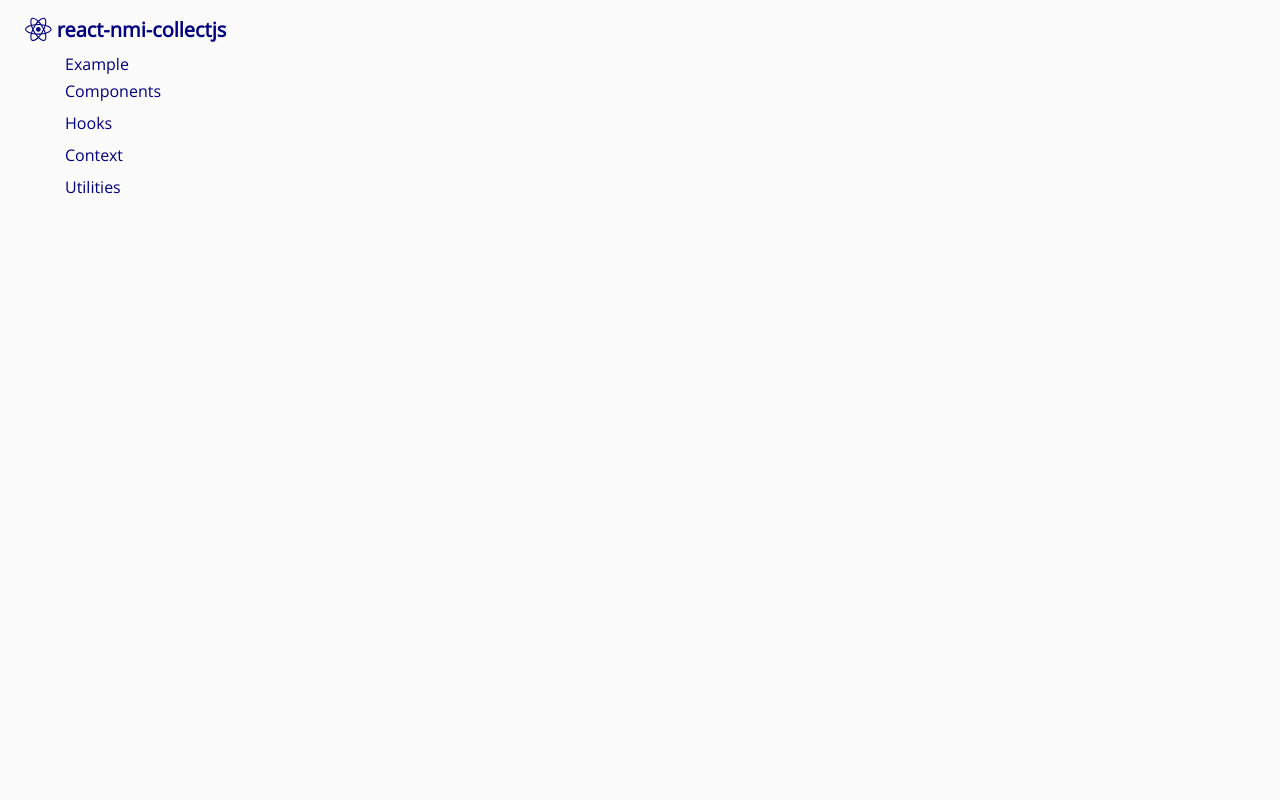
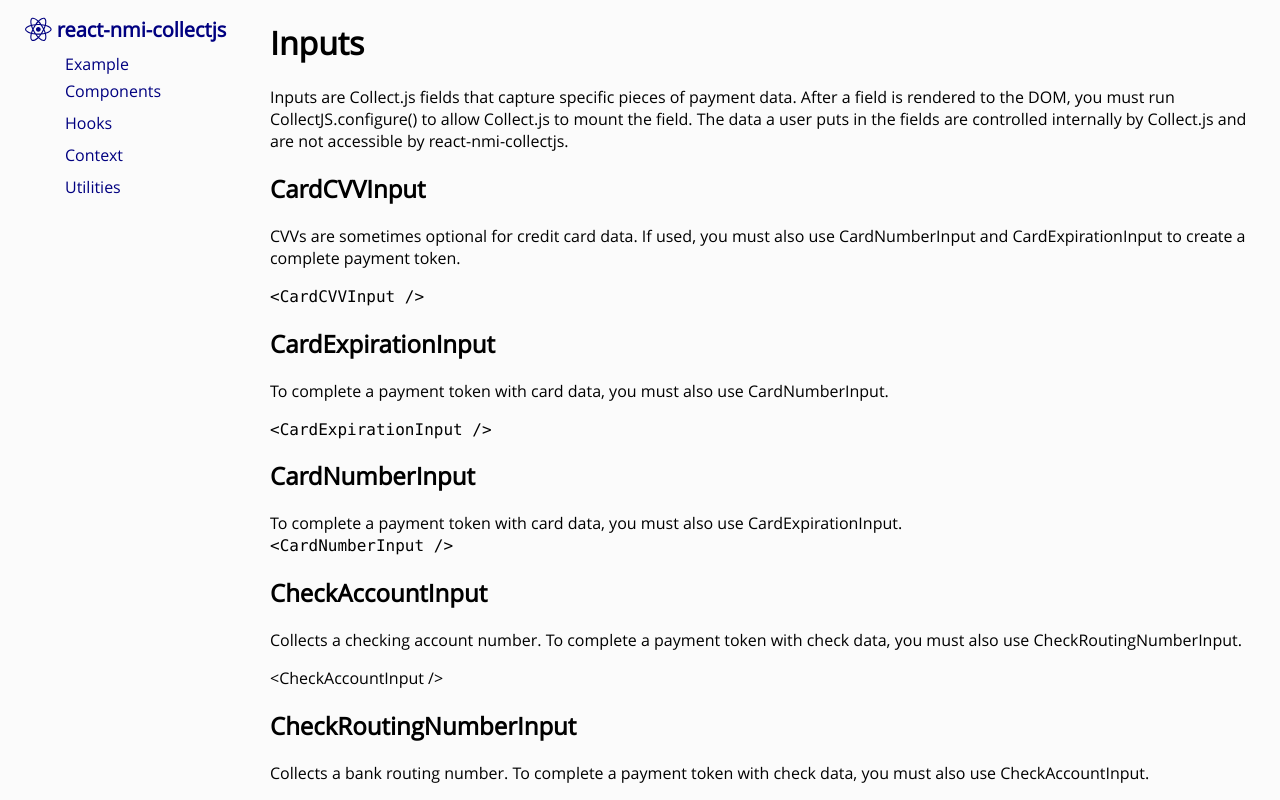
Before and after one commit to lydiagoulding/lydiagoulding.github.io, a React (Create React App) app: page / in a window 1280 px wide. Shown: the top 800 px of the page. Built offline with nearby package versions, Linux system fonts and the light colour scheme.

Commit message:
Add Components page

```diff
--- a/src/App.css
+++ b/src/App.css
@@ -11,6 +11,13 @@ body {
 .App {
   max-width: 1250px;
   margin: 0 auto;
+}
+
+.AppGrid {
   display: grid;
-  grid-template-columns: 5px 250px auto;
+  grid-template-columns: 5px 250px 995px;
 }
+
+.content {
+  grid-column-start: 3;
+}
--- a/src/App.js
+++ b/src/App.js
@@ -1,10 +1,16 @@
 import Sidebar from './Sidebar';
 import './App.css';
+import ComponentsPage from "./ComponentsPage";
 
 function App() {
   return (
     <div className="App">
-      <Sidebar></Sidebar>
+        <div className="AppGrid">
+            <Sidebar></Sidebar>
+            <div className="content">
+                <ComponentsPage/>
+            </div>
+        </div>
     </div>
   );
 }
--- /dev/null
+++ b/src/ComponentsPage.js
@@ -0,0 +1,127 @@
+export default function ComponentsPage() {
+    return (
+        <>
+            <h1>Inputs</h1>
+            <p>
+                Inputs are Collect.js fields that capture specific pieces of payment data. After a field is rendered to the DOM, you must run CollectJS.configure() to allow Collect.js to mount the field. The data a user puts in the fields are controlled internally by Collect.js and are not accessible by react-nmi-collectjs.
+            </p>
+
+            <h2>CardCVVInput</h2>
+            <p>
+                CVVs are sometimes optional for credit card data. If used, you must also use CardNumberInput and CardExpirationInput to create a complete payment token.
+            </p>
+            <div>
+                <code>
+                    &lt;CardCVVInput /&gt;
+                </code>
+            </div>
+
+
+            <h2>CardExpirationInput</h2>
+            <p>
+                To complete a payment token with card data, you must also use CardNumberInput.
+            </p>
+            <div>
+                <code>
+                    &lt;CardExpirationInput /&gt;
+                </code>
+            </div>
+
+            <h2>CardNumberInput</h2>
+            To complete a payment token with card data, you must also use CardExpirationInput.
+
+            <div>
+                <code>
+                    &lt;CardNumberInput /&gt;
+                </code>
+            </div>
+
+
+            <h2>CheckAccountInput</h2>
+            <p>
+                Collects a checking account number. To complete a payment token with check data, you must also use CheckRoutingNumberInput.
+            </p>
+
+            &lt;CheckAccountInput /&gt;
+
+            <h2>CheckRoutingNumberInput</h2>
+            <p>
+                Collects a bank routing number. To complete a payment token with check data, you must also use CheckAccountInput.
+            </p>
+
+            &lt;CheckAccountInput /&gt;
+            <h2>CheckNameInput</h2>
+            <p>
+                This field is usually optional. Collects a name on a checking account. To complete a payment token with check data, you must also use CheckAccountInput and CheckRoutingNumber.
+            </p>
+
+            &lt;CheckNameInput /&gt;
+
+            <h2>ValidationContainer</h2>
+            <p>
+                Provides information about errors in the inputs. If errors are present, you will not be able to produce a payment token.
+            </p>
+
+            <div>
+                <code>
+                    <pre>
+                    &lt;ValidationContainer validationFields=&#123;[{"\n"}
+                    &nbsp;&nbsp;ValidationContainerFields.ccNumber,{"\n"}
+                    &nbsp;&nbsp;ValidationContainerFields.ccExp,{"\n"}
+                    &nbsp;&nbsp;ValidationContainerFields.cvv,{"\n"}
+                    ]&#125;&gt;{"\n"}
+                        &nbsp;&nbsp;&#123;(&#123;isValid, errors&#125;) =&gt; ({"\n"}
+                        &nbsp;&nbsp;&nbsp;&nbsp;&lt;&gt;{"\n"}
+                        &nbsp;&nbsp;&nbsp;&nbsp;&nbsp;&nbsp;&#123;isValid ? ({"\n"}
+                        &nbsp;&nbsp;&nbsp;&nbsp;&nbsp;&nbsp;&nbsp;&nbsp;&lt;span&gt;Valid!&lt;/span&gt;{"\n"}
+                        &nbsp;&nbsp;&nbsp;&nbsp;&nbsp;&nbsp;) : ({"\n"}
+                        &nbsp;&nbsp;&nbsp;&nbsp;&nbsp;&nbsp;&nbsp;&nbsp;&lt;ul&gt;{"\n"}
+                        &nbsp;&nbsp;&nbsp;&nbsp;&nbsp;&nbsp;&nbsp;&nbsp;&nbsp;&nbsp;&#123;errors.map(error =&gt; ({"\n"}
+                        &nbsp;&nbsp;&nbsp;&nbsp;&nbsp;&nbsp;&nbsp;&nbsp;&nbsp;&nbsp;&nbsp;&nbsp;&lt;li key=&#123;error.fieldName&#125;&gt;&#123;error.message&#125;&lt;/li&gt;{"\n"}
+                        &nbsp;&nbsp;&nbsp;&nbsp;&nbsp;&nbsp;&nbsp;&nbsp;&nbsp;&nbsp;))&#125;{"\n"}
+                        &nbsp;&nbsp;&nbsp;&nbsp;&nbsp;&nbsp;&nbsp;&nbsp;&lt;/ul&gt;{"\n"}
+                        &nbsp;&nbsp;&nbsp;&nbsp;&nbsp;&nbsp;)&#125;{"\n"}
+                        &nbsp;&nbsp;&nbsp;&nbsp;&lt;/&gt;{"\n"}
+                        &nbsp;&nbsp;)&#125;{"\n"}
+                        &lt;/ValidationContainer&gt;{"\n"}
+                    </pre>
+                </code>
+            </div>
+
+            <h3>Props</h3>
+
+            <strong>validationFields</strong>: Array of strings
+
+            <p>
+                If provided, errors will be filtered to only include errors for these specific fields. If omitted, all errors will be provided. Supported options are provided via the ValidationCotnainerFields variable.
+            </p>
+
+            <h3>Render Props</h3>
+
+            <strong>Errors</strong>: Error[]
+
+            <p>
+                An array of all the errors that have occurred. Each field will have a maximum of 1 error - only the most recent error is provided here.
+            </p>
+
+            Error object:
+
+            <div>
+                <code>
+                    <pre>
+                        &#123;{"\n"}
+                        &nbsp;&nbsp;fieldName: 'ccnumber|ccexp|cvv|checkaccount|checkaba|checkname',{"\n"}
+                        &nbsp;&nbsp;message: 'This field is invalid'{"\n"}
+                        &#125;{"\n"}
+                    </pre>
+                </code>
+            </div>
+
+            <strong>isValid</strong>: boolean
+
+            <p>
+                False if there are errors. True if there are no errors. This is useful for enabling or disabling a submit button that triggers CollectJS.startPaymentRequest().
+            </p>
+        </>
+    )
+}
```
Also changed, not shown: src/ComponentsPage.css (added).
